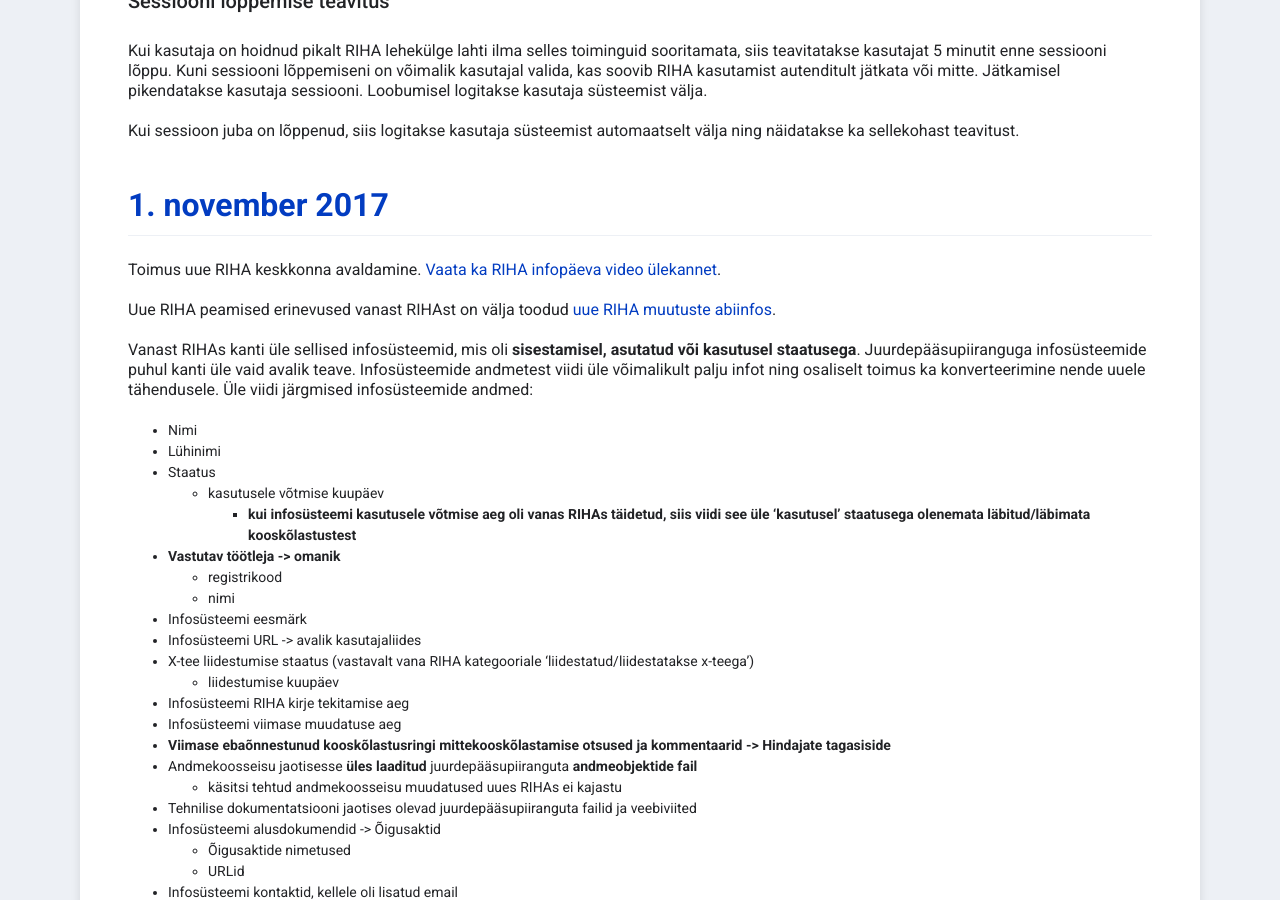
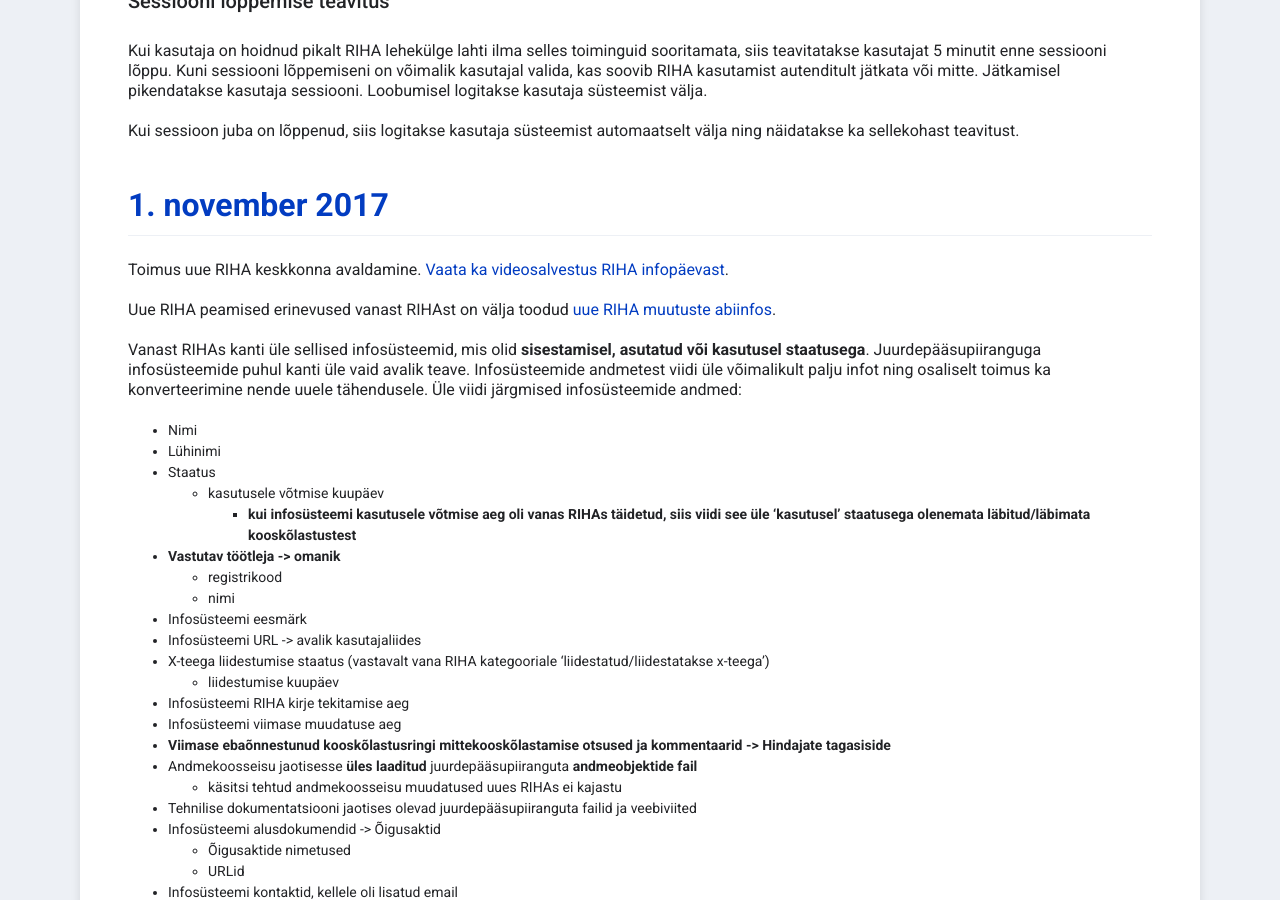
Before and after one commit to e-gov/RIHA-Help, a Jekyll site: the page built from docs/RIHA-uuendused.md, in a window 1280 px wide and 900 px high, scrolled down 2691 px. Built offline with Jekyll 4.4.1, drawn with Linux system fonts in a browser that asks for light colours.

Commit message:
Update RIHA-uuendused.md

```diff
--- a/docs/RIHA-uuendused.md
+++ b/docs/RIHA-uuendused.md
@@ -52,11 +52,11 @@ Kui sessioon juba on lõppenud, siis logitakse kasutaja süsteemist automaatselt
 
 ## 1. november 2017
 
-Toimus uue RIHA keskkonna avaldamine. [Vaata ka RIHA infopäeva video ülekannet](https://www.youtube.com/watch?v=K9lLS-7hpGw).
+Toimus uue RIHA keskkonna avaldamine. [Vaata ka videosalvestus RIHA infopäevast](https://www.youtube.com/watch?v=K9lLS-7hpGw).
 
 Uue RIHA peamised erinevused vanast RIHAst on välja toodud [uue RIHA muutuste abiinfos](uus-riha).
 
-Vanast RIHAs kanti üle sellised infosüsteemid, mis oli **sisestamisel, asutatud või kasutusel staatusega**. Juurdepääsupiiranguga infosüsteemide puhul kanti üle vaid avalik teave. Infosüsteemide andmetest viidi üle võimalikult palju infot ning osaliselt toimus ka konverteerimine nende uuele tähendusele. Üle viidi järgmised infosüsteemide andmed:
+Vanast RIHAs kanti üle sellised infosüsteemid, mis olid **sisestamisel, asutatud või kasutusel staatusega**. Juurdepääsupiiranguga infosüsteemide puhul kanti üle vaid avalik teave. Infosüsteemide andmetest viidi üle võimalikult palju infot ning osaliselt toimus ka konverteerimine nende uuele tähendusele. Üle viidi järgmised infosüsteemide andmed:
 
 - Nimi
 - Lühinimi
@@ -68,7 +68,7 @@ Vanast RIHAs kanti üle sellised infosüsteemid, mis oli **sisestamisel, asutatu
   - nimi
 - Infosüsteemi eesmärk
 - Infosüsteemi URL -> avalik kasutajaliides
-- X-tee liidestumise staatus (vastavalt vana RIHA kategooriale 'liidestatud/liidestatakse x-teega')
+- X-teega liidestumise staatus (vastavalt vana RIHA kategooriale 'liidestatud/liidestatakse x-teega')
   - liidestumise kuupäev
 - Infosüsteemi RIHA kirje tekitamise aeg
 - Infosüsteemi viimase muudatuse aeg
```
